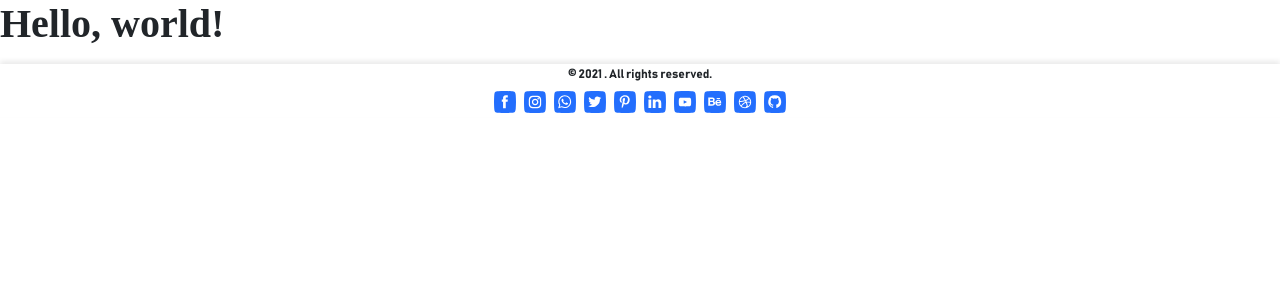
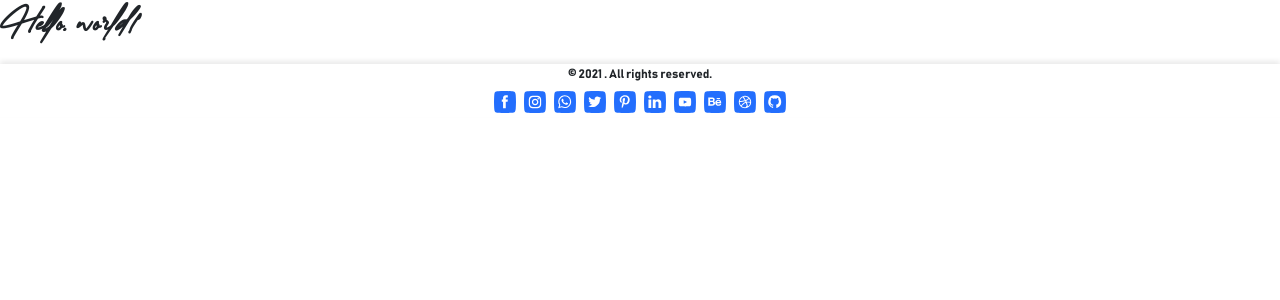
Before and after one commit to AnsariKirdar/templete, a PHP site: page / in a window 1280 px wide. Shown: the part 48-348 px from the top of the page. Run offline with PHP 8.4, Linux system fonts and the light colour scheme; data that the repository does not hold is empty; some libraries are stand-ins or nearby versions.

Commit message:
sig Upload

```diff
--- a/css/style.css
+++ b/css/style.css
@@ -1,8 +1,3 @@
-@font-face {
-    src: url('./font/Creattion Demo.otf');
-        font-family: sig;
-}
-
 * {
     margin: 0px;
     padding: 0px;
@@ -13,7 +8,3 @@
 body {
     position: relative;
 }
-
-.sig {
-    font-family: creattion;
-}
--- a/inc/config.php
+++ b/inc/config.php
@@ -3,7 +3,7 @@ $TITLE = "Vision Technology is website Designing Development agency in Mumbai ";
 $META_DESCRIPTION = "Vision Technology, the best creative agency in Mumbai For effective marketing and design solutions. Boost business with our digital marketing Plans. ";
 $META_DESCRIPTION_KEY = "digital marketing, website designing, website development, management erp, erp and software";
 $OG_TYPE = "website";
-$BASE_URL = "http://localhost/test/templete";
+$BASE_URL = "http://localhost/interiorstudio.org.in/";
 $OG_IMAGE = "$BASE_URL/img/logo/logo.png";
 $OG_IMAGE_WIDTH = "200";
 $OG_IMAGE_HEIGHT = "200";
```
